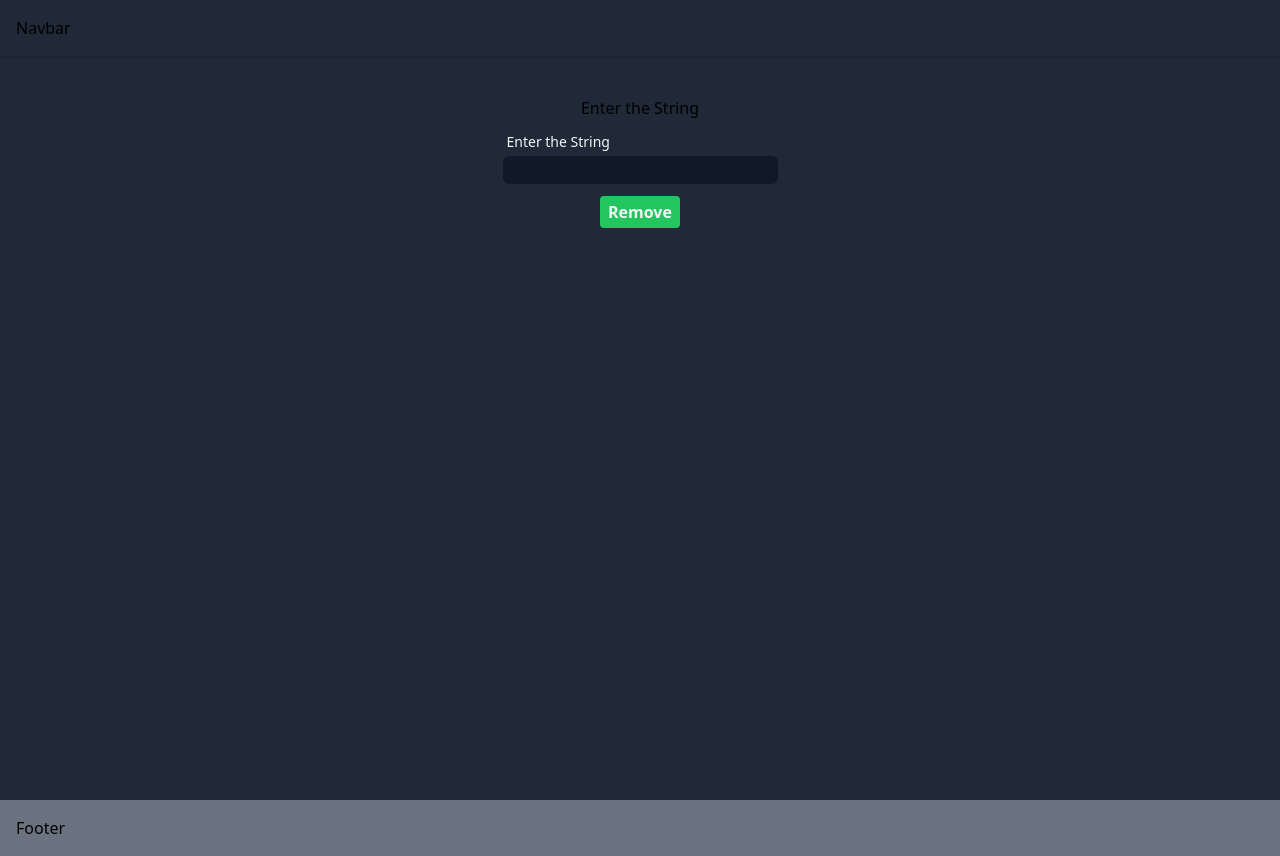
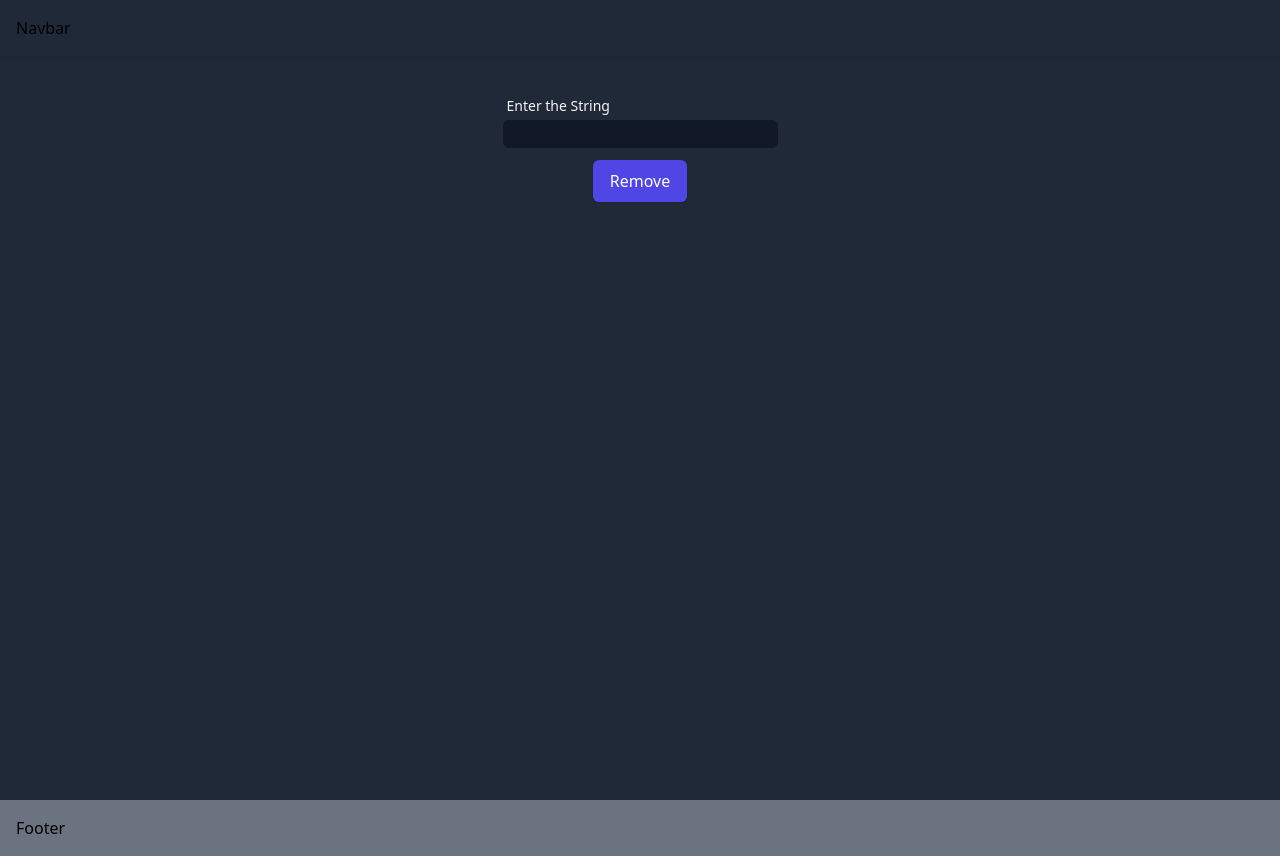
Before and after one commit to Bivas-Biswas/Duplicate-Character-Remover, a React (Create React App) app: page / in a window 1280 px wide. Built offline with nearby package versions, Linux system fonts and the light colour scheme; the HTML template or start-up script is replaced by a standard one.

Commit message:
:fire: toast and modal componet added

```diff
--- a/package.json
+++ b/package.json
@@ -3,6 +3,7 @@
   "version": "0.1.0",
   "private": true,
   "dependencies": {
+    "@headlessui/react": "^1.7.13",
     "@testing-library/jest-dom": "^5.16.5",
     "@testing-library/react": "^14.0.0",
     "@testing-library/user-event": "^14.4.3",
@@ -10,6 +11,7 @@
     "framer-motion": "^10.2.4",
     "react": "^18.2.0",
     "react-dom": "^18.2.0",
+    "react-hot-toast": "^2.4.0",
     "react-router-dom": "^6.8.2",
     "react-scripts": "5.0.1",
     "web-vitals": "^3.1.1"
--- /dev/null
+++ b/src/App.tsx
@@ -0,0 +1,14 @@
+import React from 'react'
+import { Toaster } from 'react-hot-toast'
+import Routers from 'routes'
+
+const App = () => {
+  return (
+    <>
+      <Routers />
+      <Toaster position={'top-right'} />
+    </>
+  )
+}
+
+export default App
--- /dev/null
+++ b/src/components/Button/Button.tsx
@@ -0,0 +1,61 @@
+import clsx from 'clsx'
+import React from 'react'
+import { HTMLButtonProps } from 'types'
+
+export const buttonStyle = {
+  base: 'inline-flex transition-colors items-center px-4 py-2 border border-transparent font-medium shadow-sm text-white focus:outline-none not-disabled:focus:ring-2 cursor-pointer disabled:cursor-default disabled:opacity-80',
+  variant: {
+    primary: 'bg-indigo-600 hover:bg-indigo-700 focus:ring-indigo-500',
+    secondary:
+      'text-indigo-700 bg-indigo-100 hover:bg-indigo-200 focus:ring-indigo-500',
+    danger: 'bg-red-600 hover:bg-red-700 focus:ring-red-500',
+    warning: 'bg-yellow-600 hover:bg-yellow-700 focus:ring-yellow-500',
+    success: 'bg-green-600 hover:bg-green-700 focus:ring-green-500',
+    transparent: 'text-gray-300 hover:bg-gray-700 hover:text-white shadow-none'
+  },
+  size: {
+    small: 'text-xs',
+    regular: 'text-base',
+    large: 'text-xl'
+  },
+  rounded: {
+    none: 'rounded-none',
+    default: 'rounded-md',
+    full: 'rounded-full'
+  }
+}
+
+export type ButtonStyleProps = {
+  variant?: keyof typeof buttonStyle.variant
+  size?: keyof typeof buttonStyle.size
+  rounded?: keyof typeof buttonStyle.rounded
+}
+
+export type ButtonProps = HTMLButtonProps & ButtonStyleProps
+
+export const Button = (props: ButtonProps) => {
+  const {
+    variant = 'primary',
+    size = 'regular',
+    rounded = 'default',
+    children,
+    className,
+    ...rest
+  } = props
+
+  return (
+    <button
+      className={clsx(
+        buttonStyle.base,
+        buttonStyle.variant[variant],
+        buttonStyle.rounded[rounded],
+        buttonStyle.size[size],
+        className
+      )}
+      {...rest}>
+      {children}
+    </button>
+  )
+}
+
+export default Button
--- /dev/null
+++ b/src/components/Button/index.ts
@@ -0,0 +1,2 @@
+export { default as Button } from './Button'
+export * from './Button'
--- /dev/null
+++ b/src/components/Modal/Modal.tsx
@@ -0,0 +1,91 @@
+import clsx from 'clsx'
+import { AnimatePresence, motion } from 'framer-motion'
+import React from 'react'
+
+import { Dialog } from '@headlessui/react'
+
+type ModalPropTypes = {
+  isOpen: boolean
+  children: React.ReactNode
+  className?: string
+  overlayClassName?: string
+  onClose?: () => void
+}
+
+const Modal = ({
+  isOpen,
+  children,
+  className,
+  onClose,
+  overlayClassName
+}: ModalPropTypes) => {
+  return (
+    <AnimatePresence>
+      {isOpen && (
+        <Dialog
+          as={motion.div}
+          open={isOpen}
+          onClose={onClose || (() => {})}
+          initial={{
+            opacity: 0,
+            scale: 0.6
+          }}
+          animate={{
+            opacity: 1,
+            scale: 1,
+            transition: {
+              duration: 0.4,
+              type: 'spring'
+            }
+          }}
+          exit={{
+            opacity: 0,
+            scale: 0.75,
+            transition: {
+              ease: 'easeIn',
+              duration: 0.15
+            }
+          }}
+          className="fixed inset-0 z-10 overflow-hidden">
+          <div className="min-h-screen flex items-center justify-center pt-4 px-4">
+            <Dialog.Overlay
+              as={motion.div}
+              initial={{
+                opacity: 0,
+                scale: 1
+              }}
+              animate={{
+                opacity: 1
+              }}
+              exit={{
+                opacity: 0,
+                transition: {
+                  duration: 0.1
+                }
+              }}
+              className={clsx(
+                'fixed inset-0 bg-gray-900 bg-opacity-50',
+                overlayClassName
+              )}
+            />
+            {/* This element is to trick the browser into centering the modal contents. */}
+            <span
+              className="hidden sm:inline-block sm:align-middle sm:h-screen"
+              aria-hidden="true">
+              &#8203;
+            </span>
+            <div
+              className={clsx(
+                'inline-block z-20 relative bg-gray-800 rounded-md text-white shadow-xl',
+                className
+              )}>
+              {children}
+            </div>
+          </div>
+        </Dialog>
+      )}
+    </AnimatePresence>
+  )
+}
+
+export default Modal
--- /dev/null
+++ b/src/components/Modal/index.ts
@@ -0,0 +1,2 @@
+export { default as Modal } from './Modal'
+export * from './Modal'
--- a/src/components/index.ts
+++ b/src/components/index.ts
@@ -1,3 +1,5 @@
+export * from './Button'
 export * from './CharacterCard'
 export * from './Input'
 export * from './Loading'
+export * from './Modal'
--- a/src/index.tsx
+++ b/src/index.tsx
@@ -1,8 +1,7 @@
+import App from 'App'
 import React from 'react'
 import ReactDOM from 'react-dom/client'
 import { BrowserRouter } from 'react-router-dom'
-
-import Routers from './routes'
 
 // import reportWebVitals from './reportWebVitals'
 import 'styles/index.css'
@@ -13,7 +12,7 @@ const root = ReactDOM.createRoot(
 root.render(
   <React.StrictMode>
     <BrowserRouter>
-      <Routers />
+      <App />
     </BrowserRouter>
   </React.StrictMode>
 )
--- a/src/pages/Home.tsx
+++ b/src/pages/Home.tsx
@@ -1,13 +1,17 @@
-import { Input } from 'components'
-import React, { useState } from 'react'
+import { Button, Input } from 'components'
+import React, { FormEvent, useState } from 'react'
+import toast from 'react-hot-toast'
 import { useNavigate } from 'react-router-dom'
+import { hasWhiteSpace } from 'utils'
 
 const Home = () => {
   const [stringInput, setStringInput] = useState('')
   const navigate = useNavigate()
-  const handleRemoveDuplicate = () => {
-    if (!stringInput) return
-    if (!stringInput.trim()) return
+  const handleRemoveDuplicate = (e: FormEvent<HTMLFormElement>) => {
+    e.preventDefault()
+    if (!stringInput) return toast.error('No String Added')
+    if (hasWhiteSpace(stringInput))
+      return toast.error('White Space Present in the String')
 
     navigate(`/remove-duplicates/${stringInput}`)
   }
@@ -17,7 +21,7 @@ const Home = () => {
       <form
         onSubmit={handleRemoveDuplicate}
         className="flex flex-col items-center gap-3 mt-10">
-        <label>Enter the String</label>
+        {/* <label>Enter the String</label> */}
         <Input
           className={'border-2'}
           type="text"
@@ -26,11 +30,7 @@ const Home = () => {
           label={'Enter the String'}
           id={'input-string'}
         />
-        <button
-          type={'submit'}
-          className="bg-green-500 px-2 py-1 rounded font-semibold text-gray-100">
-          Remove
-        </button>
+        <Button type={'submit'}>Remove</Button>
       </form>
     </div>
   )
--- /dev/null
+++ b/src/utils/hasWhiteSpace.ts
@@ -0,0 +1,3 @@
+export const hasWhiteSpace = (s: string) => {
+  return /\s/.test(s)
+}
--- a/src/utils/index.ts
+++ b/src/utils/index.ts
@@ -1,3 +1,5 @@
 export * from './checkRemovedAllDuplicateOrNot'
 export * from './getCharacterWiseRandomColors'
+export * from './hasWhiteSpace'
 export { default as objectKeys } from './objectKeys'
+export * from './removeAllWhiteSpace'
--- /dev/null
+++ b/src/utils/removeAllWhiteSpace.ts
@@ -0,0 +1,3 @@
+export const removeAllWhiteSpace = (s: string) => {
+  return s.replaceAll(' ', '')
+}
```
Also changed, not shown: 1 other file (tests, documents, lock files or other folders).
